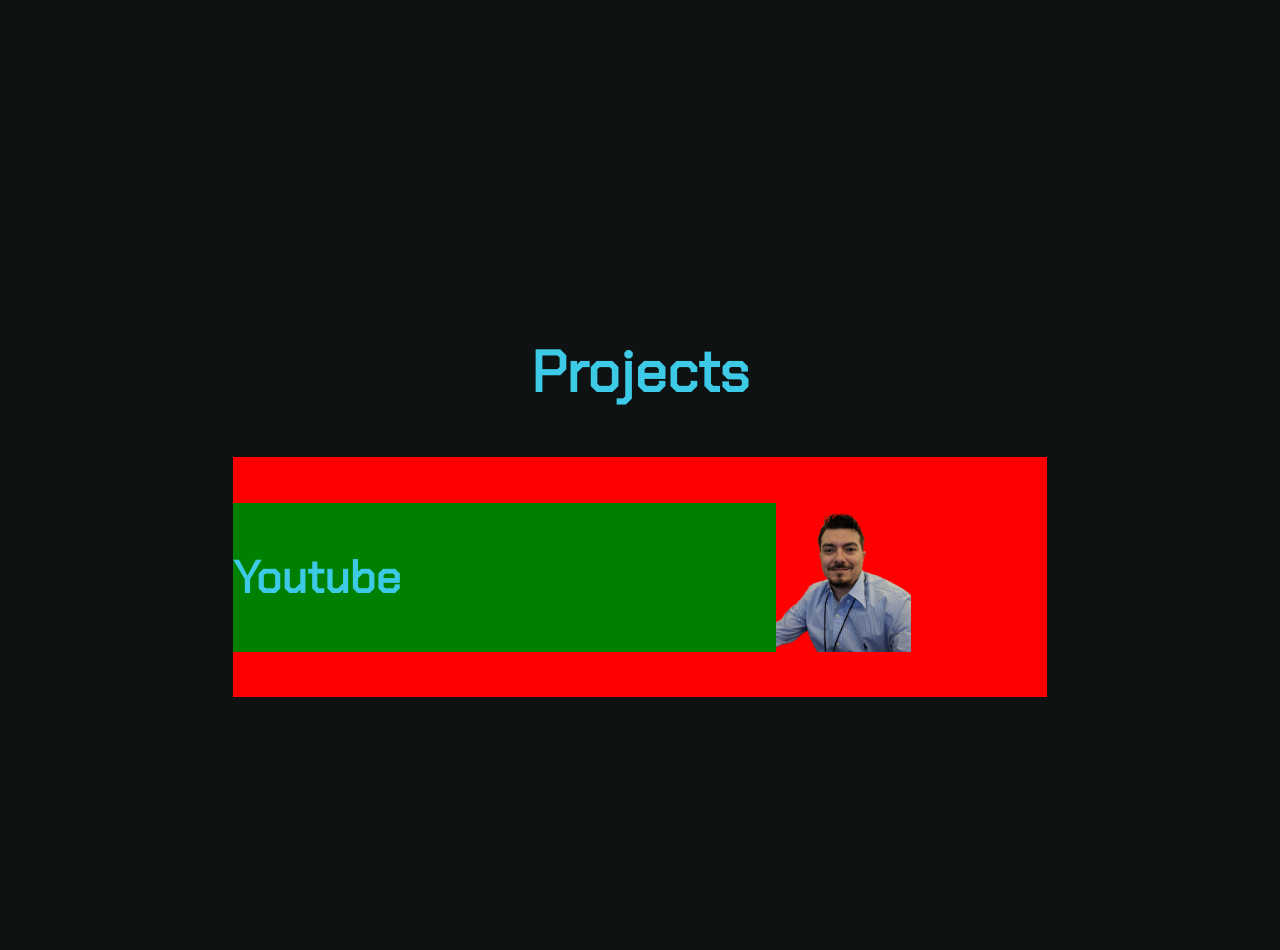
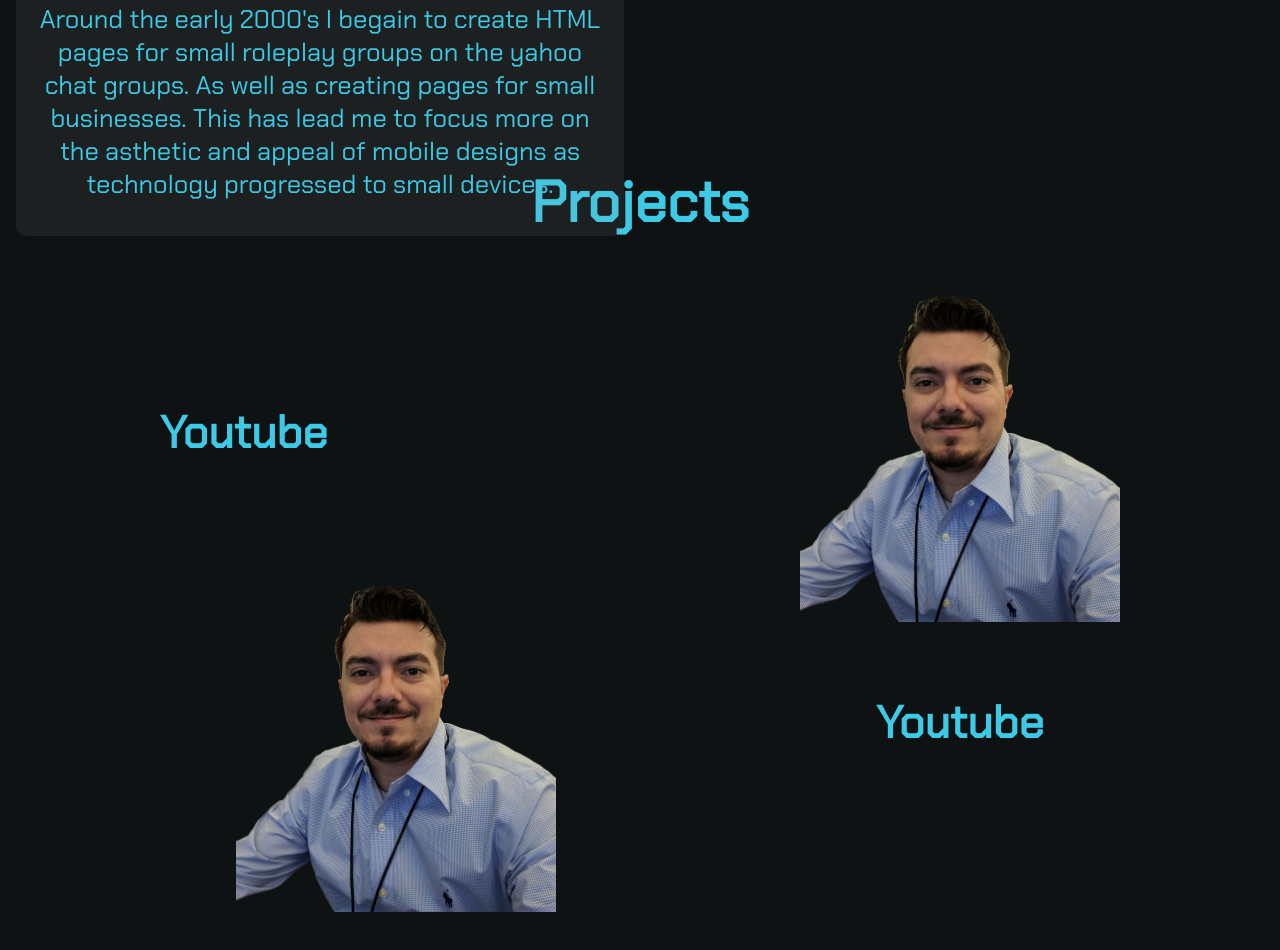
Before and after one commit to natenaranjo/portfolio, a plain HTML site: page index.html in a window 1280 px wide. Shown: the part 1508-2458 px from the top of the page. Drawn offline with Linux system fonts and the light colour scheme.

Commit message:
Updated the about section with information text and customized the about box.

```diff
--- a/assets/css/main.css
+++ b/assets/css/main.css
@@ -99,30 +99,80 @@
     align-items: center;
 }
 
+.column-row {
+  width: 100%;
+  display: flex;
+  flex-direction: column;
+  justify-content: center;
+  align-items: center;
+  padding: 25px 0px;
+}
+
+.about-info {
+  display: flex;
+  flex-direction: column;
+  justify-content: center;
+  align-items: center;
+  padding: 10px 14px;
+  font-size: 2vw;
+  text-align: center;
+  background-color: rgba(153, 153, 153, 0.1);
+  width: 95%;
+  border-radius: 10px;
+}
+
+.about-info h2 {
+  font-size: 4vw;
+}
+
+.about-info h4 {
+  font-size: 3vw;
+}
+
 .column-row .container-left {
   display: flex;
   flex-direction: row;
-  justify-content: space-evenly;
+  justify-content: center;
   align-items: center;
-  background-color: red;
   height: 30vh;
   width: 100%;
 }
 
-.box-text {
-  background-color: green;
+.column-row .container-right {
+  display: flex;
+  flex-direction: row-reverse;
+  justify-content: center;
+  align-items: center;
+  height: 30vh;
   width: 100%;
+}
+
+.box-text-left {
+  width: 25%;
 
 }
 
-.box-image {
+.box-image-left {
   width: 50%;
+  display: flex;
+  justify-content: flex-end;
 }
 
-.box-image img {
+.box-image-left img, .box-image-right img {
   width: 50%;
 
 }
+
+.bot-text-right {
+  width: 25%;
+}
+
+.box-image-right {
+  width: 50%;
+  display: flex;
+  justify-content: flex-start;
+}
+
 
 #about img {
     width: 100%;
--- a/index.html
+++ b/index.html
@@ -38,8 +38,14 @@
             <div class="container-fluid">
                 <div class="row">
                     <div class="column reveal fade-bottom">
-                        <h2>About Me</h2>
-                        <p>Life is a lesson.</p>
+                        <div class="about-info">
+                            <h2>About</h2>
+                            <h4>I'm Nate Naranjo. A designer, creator, and problem sovler.</h4>
+                            <p>Working with computers around the early age learning everything I could about them.  First few computers I did completely destroy as not know what could or could not be done on the console.  Over time learning I started programming with a good friend who was in IT at the time.</p>
+                            <p>I've always had a curiousity on programming due to the fact my mother programmed the hospital computer back when they were the good ole IBM punch cards.  I would sit and watch for hours as she did work in the hospital.</p>
+                            <p>Around the early 2000's I begain to create HTML pages for small roleplay groups on the yahoo chat groups. As well as creating pages for small businesses. This has lead me to focus more on the asthetic and appeal of mobile designs as technology progressed to small devices.</p>
+                        </div>
+
                     </div>
                     <div class="column reveal fade-bottom">
                         <img src="/assets/img/coding-black.png">
@@ -53,10 +59,22 @@
                 <div class="row">
                     <div class="column-row">
                         <div class="container-left reveal fade-left">
-                            <div class="box-text">
+                            <div class="box-text-left">
                                 <h3>Youtube</h3>
                             </div>
-                            <div class="box-image">
+                            <div class="box-image-left">
+                                <img src="./assets/img/coding.png">
+                            </div>
+                        </div>
+                    </div>
+                </div>
+                <div class="row">
+                    <div class="column-row">
+                        <div class="container-right reveal fade-right">
+                            <div class="box-text-right">
+                                <h3>Youtube</h3>
+                            </div>
+                            <div class="box-image-right">
                                 <img src="./assets/img/coding.png">
                             </div>
                         </div>
```
